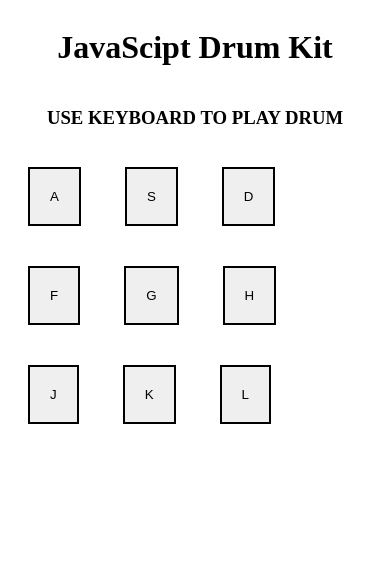
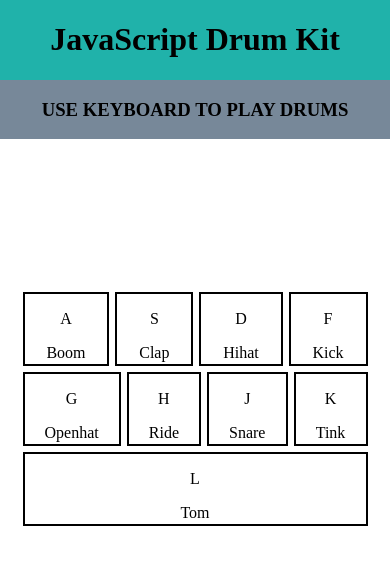
Before and after one commit to JoeBrittonMFS/DrumChallenge, a plain HTML site: page index.html in a window 390 px wide. Drawn offline with Linux system fonts and the light colour scheme.

Commit message:
It now works as intended to work. Also added some minor styling and responsiveness.

```diff
--- a/index.html
+++ b/index.html
@@ -8,12 +8,12 @@
 </head>
 <body>
     <div id="container">
-        <div class="header">
-            <div> <h1>JavaScipt Drum Kit</h1> </div>
+        <div id="header">
+            <div> <h1>JavaScript Drum Kit</h1> </div>
         </div>
 
         <div id="sub-header">
-            <h3> USE KEYBOARD TO PLAY DRUM</h3>
+            <h3> USE KEYBOARD TO PLAY DRUMS</h3>
         </div>
 
         <audio id="AudioBoom">
@@ -46,15 +46,15 @@
 
 
         <div id="drums">
-            <button id="Button-A">A</button>
-            <button id="Button-S">S</button>
-            <button id="Button-D">D</button>
-            <button id="Button-F">F</button>
-            <button id="Button-G">G</button>
-            <button id="Button-H">H</button>
-            <button id="Button-J">J</button>
-            <button id="Button-K">K</button>
-            <button id="Button-L">L</button>
+            <div id="Button-A" class="drum"><p>A</p><p>Boom</p></div>
+            <div id="Button-S" class="drum"><p>S</p><p>Clap</p></div>
+            <div id="Button-D" class="drum"><p>D</p><p>Hihat</p></div>
+            <div id="Button-F" class="drum"><p>F</p><p>Kick</p></div>
+            <div id="Button-G" class="drum"><p>G</p><p>Openhat</p></div>
+            <div id="Button-H" class="drum"><p>H</p><p>Ride</p></div>
+            <div id="Button-J" class="drum"><p>J</p><p>Snare</p></div>
+            <div id="Button-K" class="drum"><p>K</p><p>Tink</p></div>
+            <div id="Button-L" class="drum"><p>L</p><p>Tom</p></div>
         </div>
     </div>
 
--- a/main.js
+++ b/main.js
@@ -24,8 +24,15 @@ const ButtonL = document.getElementById("Button-L");
 document.addEventListener("keydown", (event) => {
     if (event.which == 65) {
         AudioBoom.play();
+        changeColourFunction();
     }
 });
+function changeColourFunction() {
+    while (event == true) {
+        document.getElementById("Button-A").style.backgroundColor = "red";
+    }
+
+}
 
 
 document.addEventListener("keydown", (event) => {
--- a/style.css
+++ b/style.css
@@ -1,7 +1,22 @@
+body {
+    margin: 0;
+    padding: 0;
+}
+
+#header {
+    background-color: lightseagreen;
+    width: 100%;
+}
+#sub-header {
+    background-color: lightslategray;
+    width: 100%;
+}
+
 #container {
     display: flex;
     flex-direction: column;
     align-items: center;
+    text-align: center;
 }
 
 button {
@@ -9,3 +24,24 @@ button {
     margin: 20px;
     padding: 20px;
 }
+#drums {
+    display: flex;
+    justify-content: space-evenly;
+    align-items: center;
+    flex-wrap: wrap;
+    min-width: 60%;
+    max-width: 90%;
+    margin-top: 150px;
+}
+.drum {
+    outline: 2px solid black;
+    flex-grow: 1;
+    min-width: 70px;
+    height: 70px;
+    margin: 5px;
+}
+
+.drum p {
+    padding-left: 5px;
+    padding-right: 5px;
+}
```
